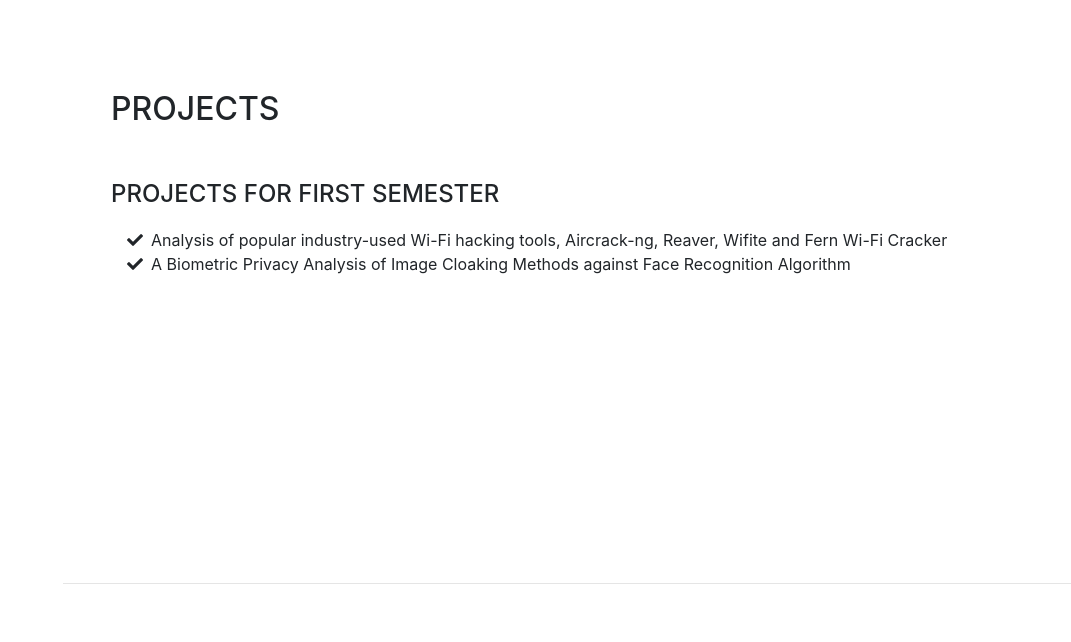
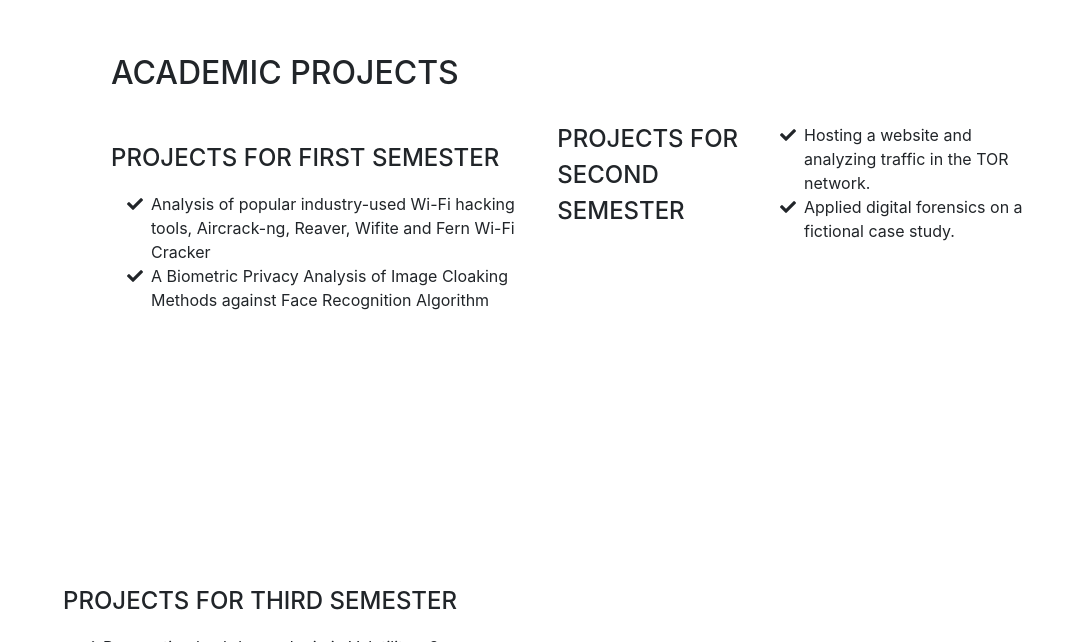
Before and after one commit to Rusheelraj/rusheelraj.github.io, a website with bundled scripts: page index.html in a window 1280 px wide. Shown: the part 3713-4355 px from the top of the page, without its empty margins (209-1280 px from the left). Built offline with nearby package versions, Linux system fonts and the light colour scheme; a web font is replaced by a local one.

Commit message:
Update index.html

```diff
--- a/index.html
+++ b/index.html
@@ -148,7 +148,7 @@
             <h3 class="mb-0">Florida Tech </h3>
             <div class="subheading mb-3">Master of Science</div>
             <div>Information Assurance and Cybersecurity</div>
-            <p>GPA: 4.0 (as of first semester)</p>
+            <p>GPA: 4.0 (as of third semester)</p>
           </div>
           <div class="resume-date text-md-right">
             <span class="text-primary">August 2022 - Till date </span>
@@ -253,7 +253,7 @@
 
     <section class="resume-section p-3 p-lg-5 d-flex align-items-center" id="projects">
       <div class="w-100">
-        <h2 class="mb-5">Projects</h2>
+        <h2 class="mb-5">Academic Projects</h2>
 
       <div class="subheading mb-3">Projects for first Semester</div>
         <ul class="fa-ul mb-0">
@@ -267,7 +267,36 @@
           </li>
         </ul>
       </div>
+
+      <div class="subheading mb-3">Projects for second Semester</div>
+        <ul class="fa-ul mb-0">
+           <li>
+            <i class="fa-li fa fa-check"></i>
+            Hosting a website and analyzing traffic in the TOR network.
+          </li>
+          <li>
+            <i class="fa-li fa fa-check"></i>
+            Applied digital forensics on a fictional case study.
+          </li>
+        </ul>
+      </div>
+
+  <div class="subheading mb-3">Projects for third Semester</div>
+        <ul class="fa-ul mb-0">
+           <li>
+            <i class="fa-li fa fa-check"></i>
+            Re-creating hashdump plugin in Volatility - 3
+          </li>
+          <li>
+            <i class="fa-li fa fa-check"></i>
+            Applied digital forensics on a fictional case study.
+          </li>
+        </ul>
+      </div>
+
+
     </section>
+
 
     <hr class="m-0">
 
```
